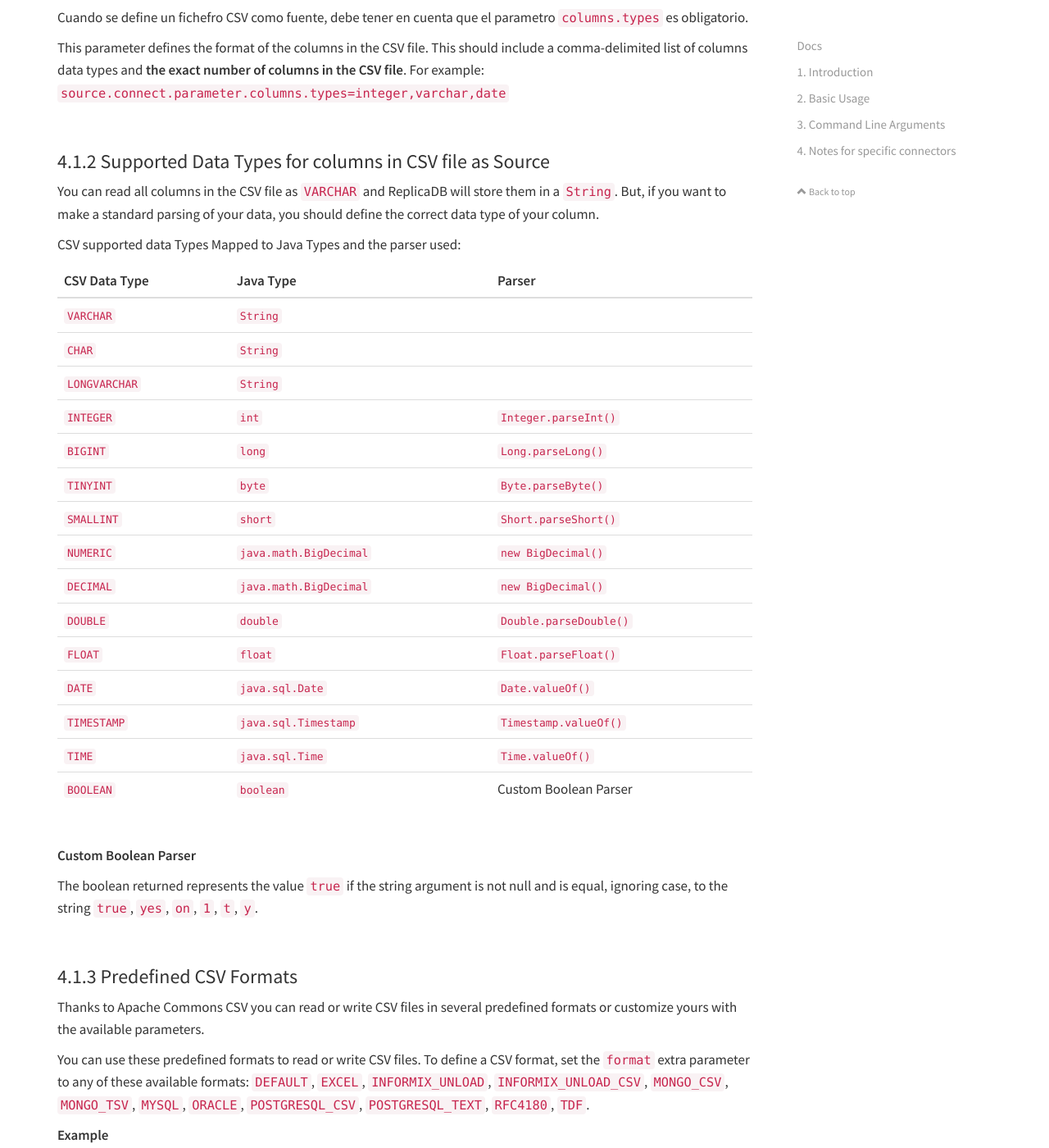
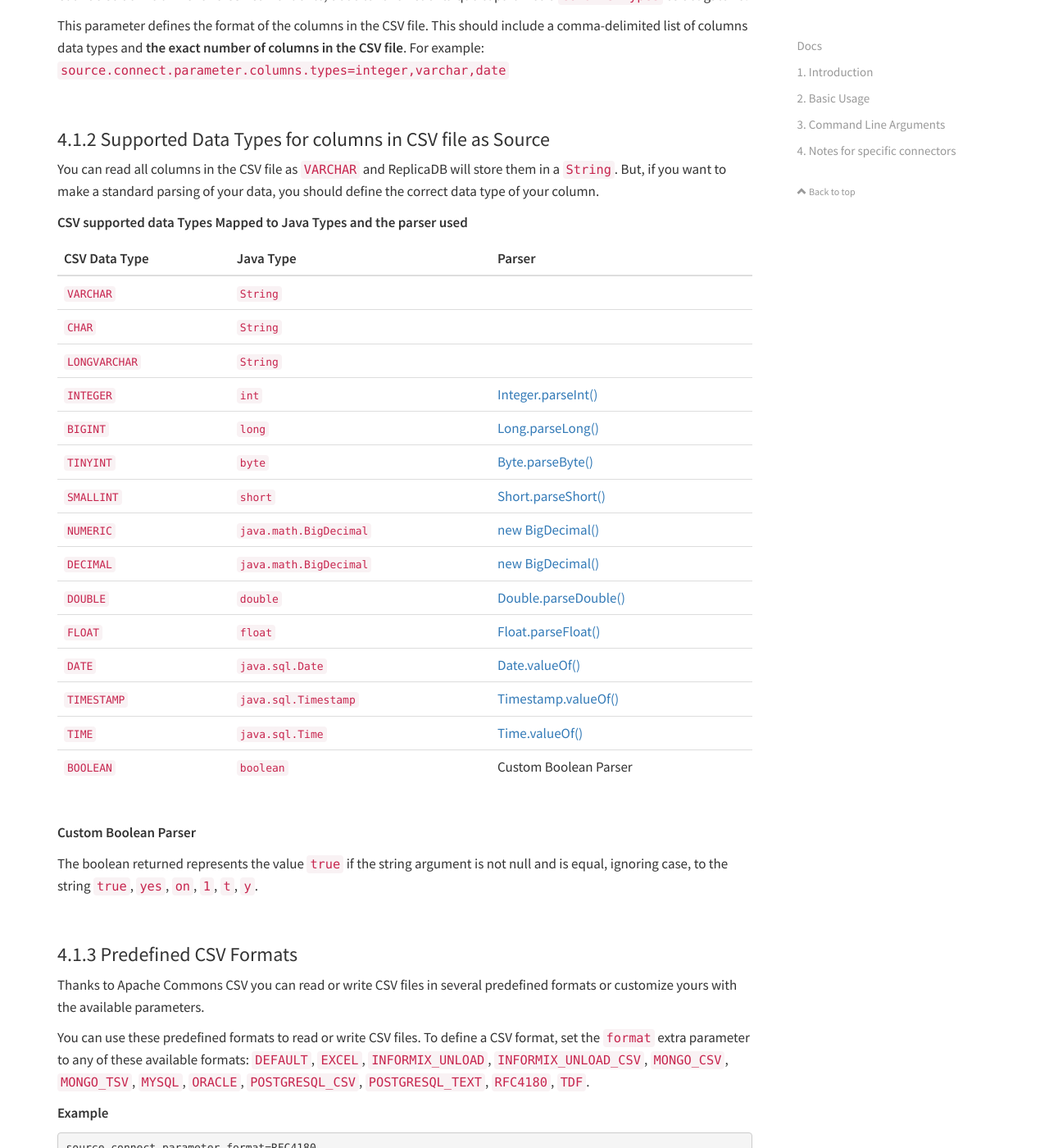
Before and after one commit to osalvador/ReplicaDB, a Jekyll site: the page built from docs/docs.md, in a window 1280 px wide and 1400 px high, scrolled down 8310 px. Shown: the whole window at 82% size. Built offline with Jekyll 4.4.1, drawn with Linux system fonts in a browser that asks for light colours; nearby versions of some CDN libraries; comment, search, counter and statistics services are not loaded; our own code applies the rules of GitHub Pages for plain Markdown files; some of the changed text lies outside the part shown.

Commit message:
Update docs.md

````diff
--- a/docs/docs.md
+++ b/docs/docs.md
@@ -318,7 +317,7 @@ This parameter defines the format of the columns in the CSV file. This should in
 
 You can read all columns in the CSV file as `VARCHAR` and ReplicaDB will store them in a `String`. But, if you want to make a standard parsing of your data, you should define the correct data type of your column.
 
-CSV supported data Types Mapped to Java Types and the parser used:
+**CSV supported data Types Mapped to Java Types and the parser used**
 
 {:.table}
 
@@ -327,17 +326,17 @@ CSV supported data Types Mapped to Java Types and the parser used:
 | `VARCHAR`     | `String`               |  |
 | `CHAR`        | `String`               |  |
 | `LONGVARCHAR` | `String`               |  |
-| `INTEGER`     | `int`                  | [`Integer.parseInt()`](https://docs.oracle.com/javase/8/docs/api/java/lang/Integer.html#parseInt-java.lang.String-) |
-| `BIGINT`      | `long`                 | [`Long.parseLong()`](https://docs.oracle.com/javase/8/docs/api/java/lang/Long.html#parseLong-java.lang.String-) |
-| `TINYINT`     | `byte`                 | [`Byte.parseByte()`](https://docs.oracle.com/javase/8/docs/api/java/lang/Byte.html#parseByte-java.lang.String-) |
-| `SMALLINT`    | `short`                | [`Short.parseShort()`](https://docs.oracle.com/javase/8/docs/api/java/lang/Short.html#parseShort-java.lang.String-) |
-| `NUMERIC`     | `java.math.BigDecimal` | [`new BigDecimal()`](https://docs.oracle.com/javase/8/docs/api/java/math/BigDecimal.html#BigDecimal-java.lang.String-) |
-| `DECIMAL`     | `java.math.BigDecimal` | [`new BigDecimal()`](https://docs.oracle.com/javase/8/docs/api/java/math/BigDecimal.html#BigDecimal-java.lang.String-) |
-| `DOUBLE`      | `double`               | [`Double.parseDouble()`](https://docs.oracle.com/javase/8/docs/api/java/lang/Double.html#parseDouble-java.lang.String-) |
-| `FLOAT`       | `float`                 | [`Float.parseFloat()`](https://docs.oracle.com/javase/8/docs/api/java/lang/Float.html#parseFloat-java.lang.String-)  |
-| `DATE`        | `java.sql.Date`        | [`Date.valueOf()`](https://docs.oracle.com/javase/8/docs/api/java/sql/Date.html#valueOf-java.lang.String-) |
-| `TIMESTAMP`   | `java.sql.Timestamp`   | [`Timestamp.valueOf()`](https://docs.oracle.com/javase/8/docs/api/java/sql/Timestamp.html#valueOf-java.lang.String-) |
-| `TIME`        | `java.sql.Time`        | [`Time.valueOf()`](https://docs.oracle.com/javase/8/docs/api/java/sql/Time.html#valueOf-java.lang.String-) |
+| `INTEGER`     | `int`                  | [Integer.parseInt()](https://docs.oracle.com/javase/8/docs/api/java/lang/Integer.html#parseInt-java.lang.String-) |
+| `BIGINT`      | `long`                 | [Long.parseLong()](https://docs.oracle.com/javase/8/docs/api/java/lang/Long.html#parseLong-java.lang.String-) |
+| `TINYINT`     | `byte`                 | [Byte.parseByte()](https://docs.oracle.com/javase/8/docs/api/java/lang/Byte.html#parseByte-java.lang.String-) |
+| `SMALLINT`    | `short`                | [Short.parseShort()](https://docs.oracle.com/javase/8/docs/api/java/lang/Short.html#parseShort-java.lang.String-) |
+| `NUMERIC`     | `java.math.BigDecimal` | [new BigDecimal()](https://docs.oracle.com/javase/8/docs/api/java/math/BigDecimal.html#BigDecimal-java.lang.String-) |
+| `DECIMAL`     | `java.math.BigDecimal` | [new BigDecimal()](https://docs.oracle.com/javase/8/docs/api/java/math/BigDecimal.html#BigDecimal-java.lang.String-) |
+| `DOUBLE`      | `double`               | [Double.parseDouble()](https://docs.oracle.com/javase/8/docs/api/java/lang/Double.html#parseDouble-java.lang.String-) |
+| `FLOAT`       | `float`                 | [Float.parseFloat()](https://docs.oracle.com/javase/8/docs/api/java/lang/Float.html#parseFloat-java.lang.String-)  |
+| `DATE`        | `java.sql.Date`        | [Date.valueOf()](https://docs.oracle.com/javase/8/docs/api/java/sql/Date.html#valueOf-java.lang.String-) |
+| `TIMESTAMP`   | `java.sql.Timestamp`   | [Timestamp.valueOf()](https://docs.oracle.com/javase/8/docs/api/java/sql/Timestamp.html#valueOf-java.lang.String-) |
+| `TIME`        | `java.sql.Time`        | [Time.valueOf()](https://docs.oracle.com/javase/8/docs/api/java/sql/Time.html#valueOf-java.lang.String-) |
 | `BOOLEAN`     | `boolean`              | Custom Boolean Parser |
 
 
@@ -360,7 +359,7 @@ You can use these predefined formats to read or write CSV files. To define a CSV
 source.connect.parameter.format=RFC4180
 ```
 
-#### Available Predefined Formats
+<br>
 
 **DEFAULT**
 
````
Also changed, not shown: other parts of docs/docs.md (+0 -1 lines).
